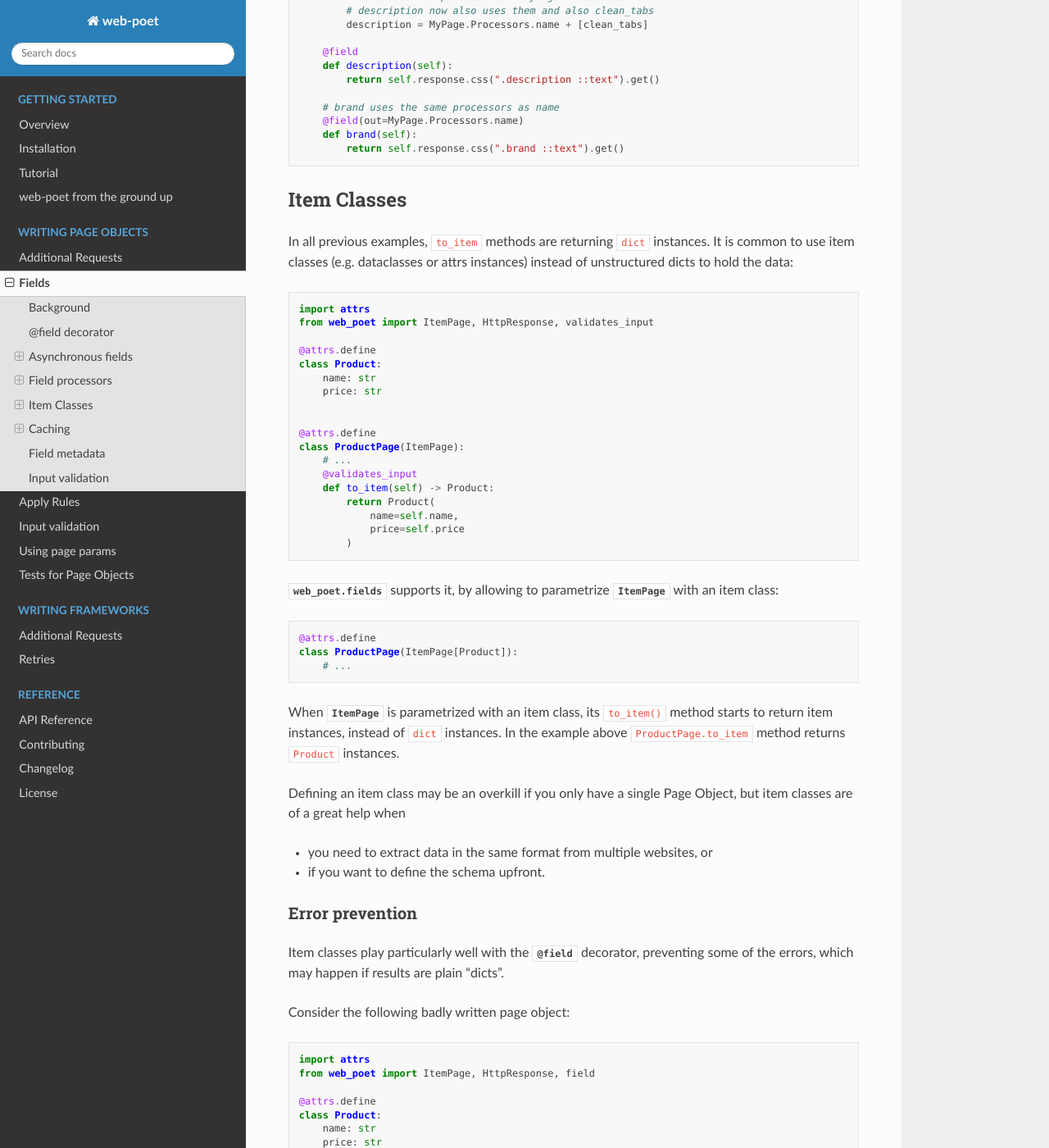
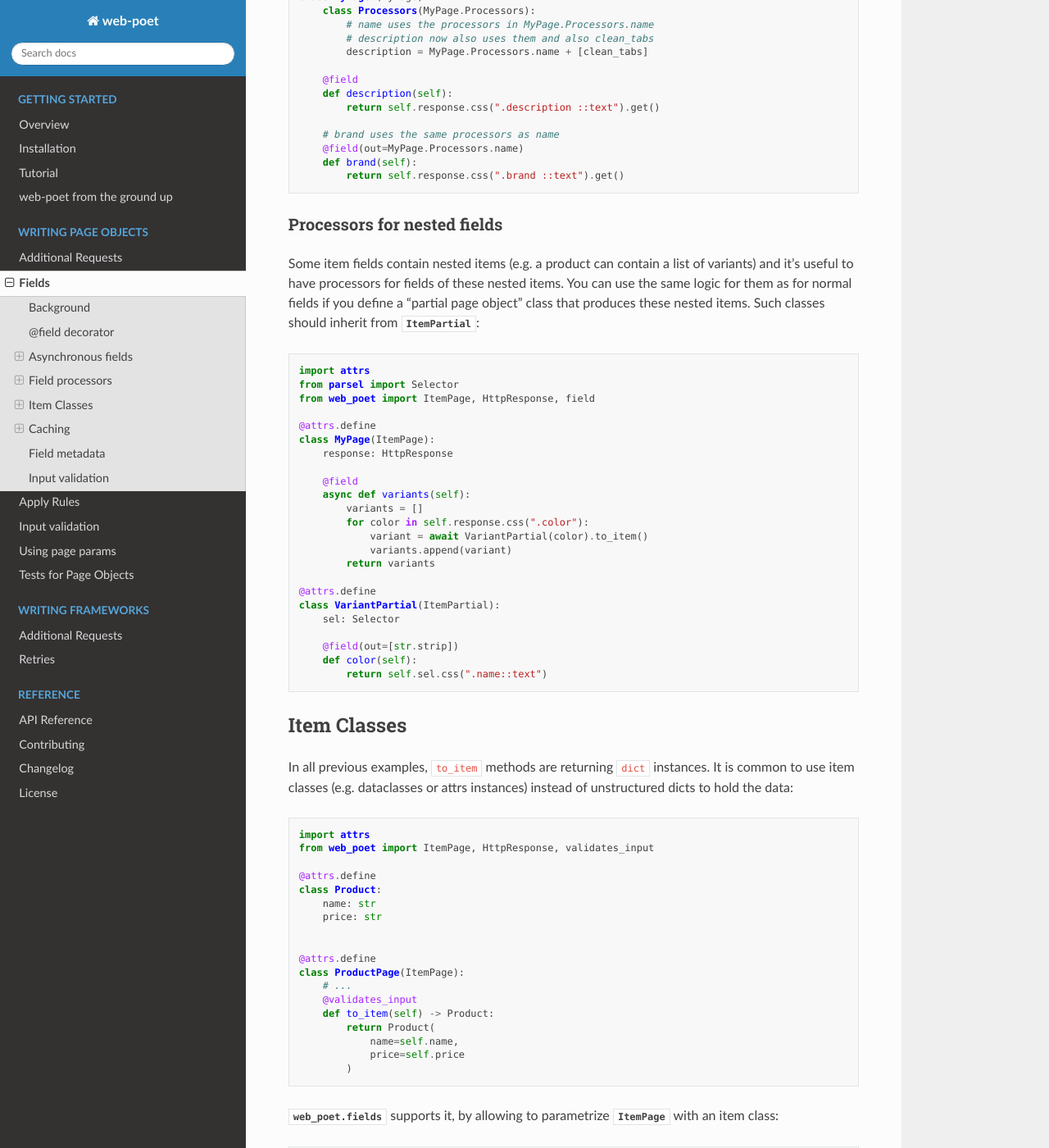
Before and after one commit to scrapinghub/web-poet, a Sphinx documentation site: the page built from docs/page-objects/fields.rst, in a window 1280 px wide and 1400 px high, scrolled down 4495 px. Shown: the whole window at 82% size. Built offline with Sphinx 7.4.7 and the Read the Docs theme 2.0.0, drawn with Linux system fonts in a browser that asks for light colours; some of the changed text lies outside the part shown.

Commit message:
ItemPartial.

```diff
--- a/docs/page-objects/fields.rst
+++ b/docs/page-objects/fields.rst
@@ -206,6 +206,7 @@ named ``Processors``:
 
 .. code-block:: python
 
+    import attrs
     from web_poet import ItemPage, HttpResponse, field
 
     def clean_tabs(s):
@@ -231,6 +232,7 @@ explicitly accessing or subclassing the ``Processors`` class:
 
 .. code-block:: python
 
+    import attrs
     from web_poet import ItemPage, HttpResponse, field
 
     def clean_tabs(s):
@@ -261,6 +263,42 @@ explicitly accessing or subclassing the ``Processors`` class:
         @field(out=MyPage.Processors.name)
         def brand(self):
             return self.response.css(".brand ::text").get()
+
+
+Processors for nested fields
+~~~~~~~~~~~~~~~~~~~~~~~~~~~~
+
+Some item fields contain nested items (e.g. a product can contain a list of
+variants) and it's useful to have processors for fields of these nested items.
+You can use the same logic for them as for normal fields if you define a
+"partial page object" class that produces these nested items. Such classes
+should inherit from :class:`~.ItemPartial`:
+
+.. code-block:: python
+
+    import attrs
+    from parsel import Selector
+    from web_poet import ItemPage, HttpResponse, field
+
+    @attrs.define
+    class MyPage(ItemPage):
+        response: HttpResponse
+
+        @field
+        async def variants(self):
+            variants = []
+            for color in self.response.css(".color"):
+                variant = await VariantPartial(color).to_item()
+                variants.append(variant)
+            return variants
+
+    @attrs.define
+    class VariantPartial(ItemPartial):
+        sel: Selector
+
+        @field(out=[str.strip])
+        def color(self):
+            return self.sel.css(".name::text")
 
 
 .. _item-classes:
```
Also changed, not shown: web_poet/__init__.py (+9 -1 lines), 2 other files.
